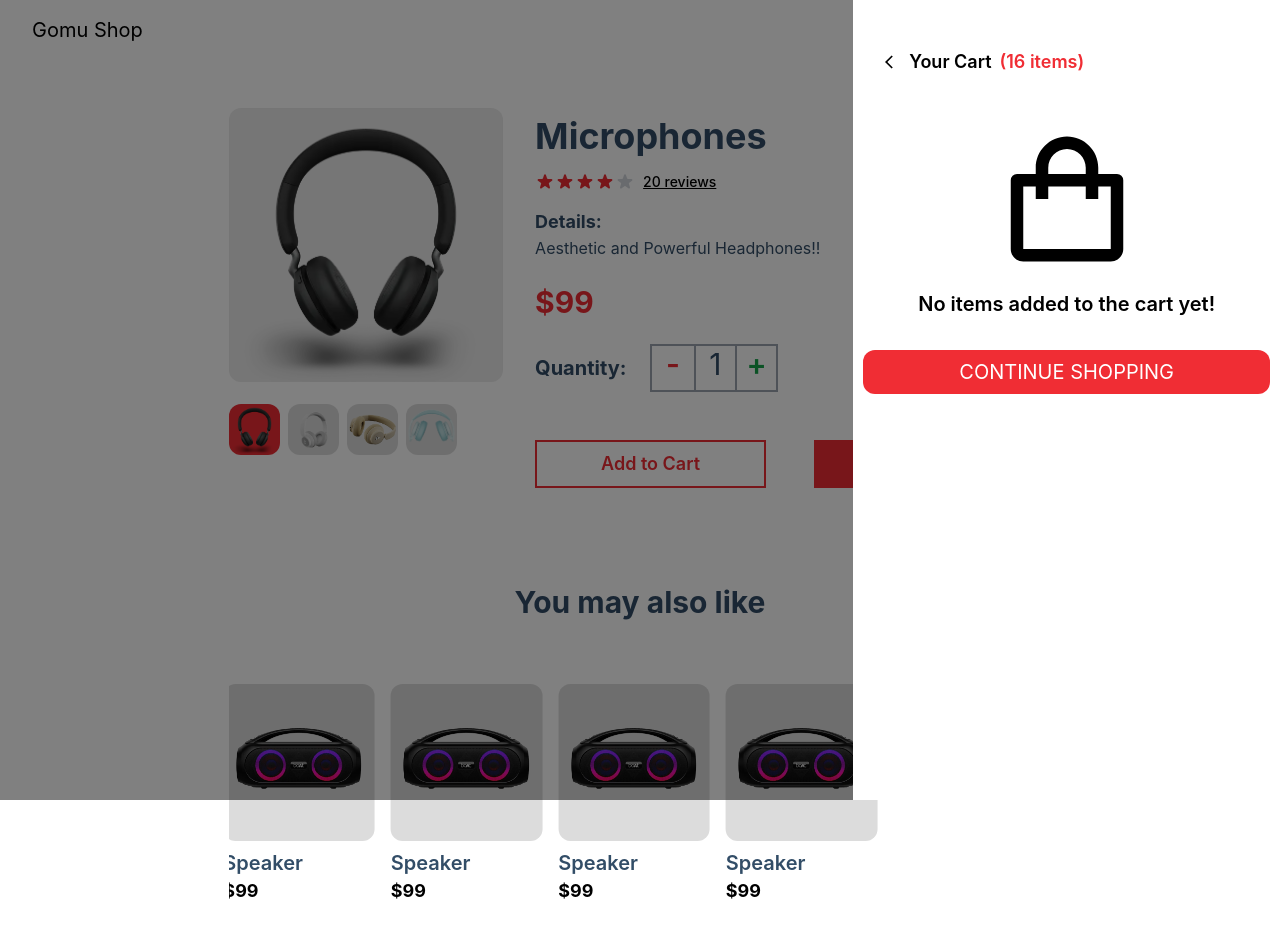
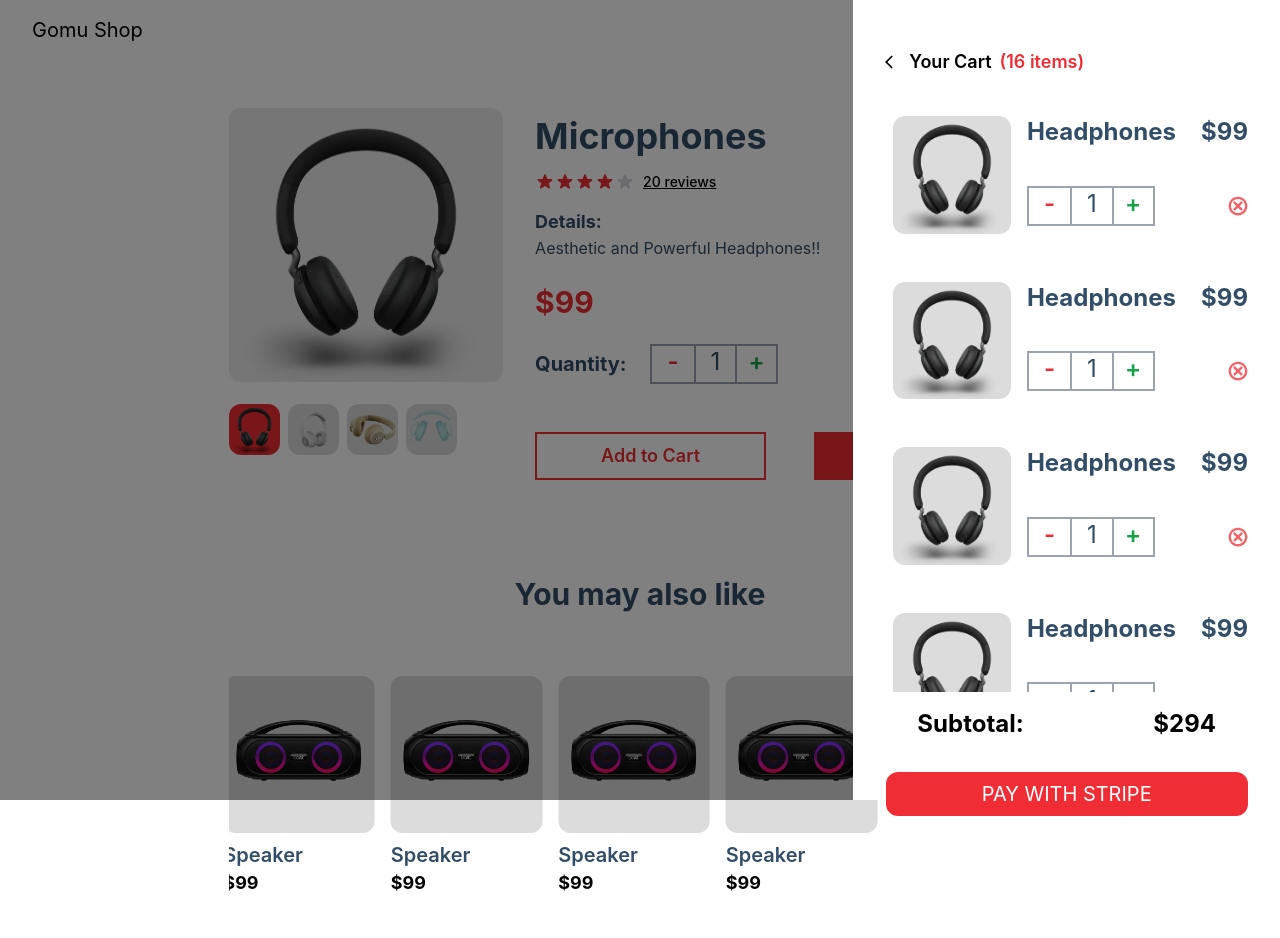
Before and after one commit to AbdelazizTina-dev/ecommerce, a Next.js app: page /product/1 in a window 1280 px wide. Shown: the top 938 px of the page. Built offline with nearby package versions, Linux system fonts and the light colour scheme.

Commit message:
Finished the cart component, general refactoring

```diff
--- a/components/Cart.js
+++ b/components/Cart.js
@@ -1,5 +1,6 @@
 import React from "react";
 import { MdArrowBackIos } from "react-icons/md";
+import CartItems from "./CartItems";
 import EmptyCart from "./EmptyCart";
 const Cart = () => {
   return (
@@ -14,7 +15,7 @@ const Cart = () => {
             {"(16 items)"}
           </p>
         </div>
-        <EmptyCart />
+        <CartItems/>
       </div>
     </div>
   );
--- /dev/null
+++ b/components/CartItem.js
@@ -0,0 +1,33 @@
+import React from "react";
+import Image from "next/image";
+import Headphones from "../assets/headphones_c_1.webp";
+import Counter from "./UI/Counter";
+import { GiCancel } from "react-icons/gi";
+const CartItem = () => {
+  return (
+    <div className="flex flex-row h-full w-full pl-10 pr-4 py-6">
+      <Image
+        className="bg-banner-gray rounded-xl"
+        width={180}
+        height={180}
+        src={Headphones}
+        alt=""
+      />
+
+      <div className="flex flex-col w-full pb-2 px-4">
+        <div className="flex flex-row mb-auto">
+          <p className="mr-auto text-text-blue text-2xl font-bold">
+            Headphones
+          </p>
+          <p className="text-text-blue text-2xl font-bold">$99</p>
+        </div>
+        <div className="flex flex-row items-center">
+          <Counter className="mr-auto" />
+          <GiCancel size={20} style={{ color: "#f46267" }} />
+        </div>
+      </div>
+    </div>
+  );
+};
+
+export default CartItem;
--- /dev/null
+++ b/components/CartItems.js
@@ -0,0 +1,34 @@
+import React from "react";
+import CartItem from "./CartItem";
+import { motion } from "framer-motion";
+const CartItems = () => {
+  return (
+    <div className="mt-4 flex flex-col w-full h-full">
+      <div className="flex flex-col h-3/4 overflow-scroll">
+        <CartItem />
+        <CartItem />
+        <CartItem />
+        <CartItem />
+        <CartItem />
+        <CartItem />
+      </div>
+
+      <div className="flex flex-row mx-16 mt-4 mb-8">
+        <p className="mr-auto text-2xl font-bold text-black">Subtotal:</p>
+        <p className="text-2xl font-bold text-black">$294</p>
+      </div>
+
+      <motion.button
+        whileHover={{
+          scale: 1.1,
+          transition: { duration: 0.3 },
+        }}
+        className="mx-auto mb-4 rounded-xl bg-banner-red px-24 py-2 text-white text-xl font-normal uppercase"
+      >
+        Pay with stripe
+      </motion.button>
+    </div>
+  );
+};
+
+export default CartItems;
--- a/components/ProductDetails.js
+++ b/components/ProductDetails.js
@@ -6,6 +6,7 @@ import Headphones3 from "../assets/headphones_c_3.webp";
 import Headphones4 from "../assets/headphones_c_4.webp";
 import ReviewStars from "./UI/ReviewStars";
 import { motion } from "framer-motion";
+import Counter from "./UI/Counter";
 const DUMMY_PICTURES = [Headphones, Headphones2, Headphones3, Headphones4];
 
 const ProductDetails = () => {
@@ -46,15 +47,7 @@ const ProductDetails = () => {
         <p className="text-3xl text-banner-red font-bold py-6">$99</p>
         <div className="flex flex-row items-center mb-12">
           <p className="text-xl text-text-blue font-bold pr-6">Quantity:</p>
-          <div className="grid grid-cols-3 w-32 h-12 divide-x-2 divide-gray-400 border-2 border-gray-400">
-            <p className="text-banner-red text-center text-3xl font-semibold">
-              -
-            </p>
-            <p className="text-text-blue text-center text-3xl font-normal">1</p>
-            <p className="text-green-600 text-center text-3xl font-semibold">
-              +
-            </p>
-          </div>
+          <Counter />
         </div>
         <div className="flex flex-row">
           <motion.button
--- /dev/null
+++ b/components/UI/Counter.js
@@ -0,0 +1,13 @@
+import React from "react";
+
+const Counter = ({className}) => {
+  return (
+    <div className={`${className} grid grid-cols-3 w-32 h-10 divide-x-2 divide-gray-400 border-2 border-gray-400`}>
+      <p className="text-banner-red text-center text-2xl font-semibold">-</p>
+      <p className="text-text-blue text-center text-2xl font-normal">1</p>
+      <p className="text-green-600 text-center text-2xl font-semibold">+</p>
+    </div>
+  );
+};
+
+export default Counter;
```
